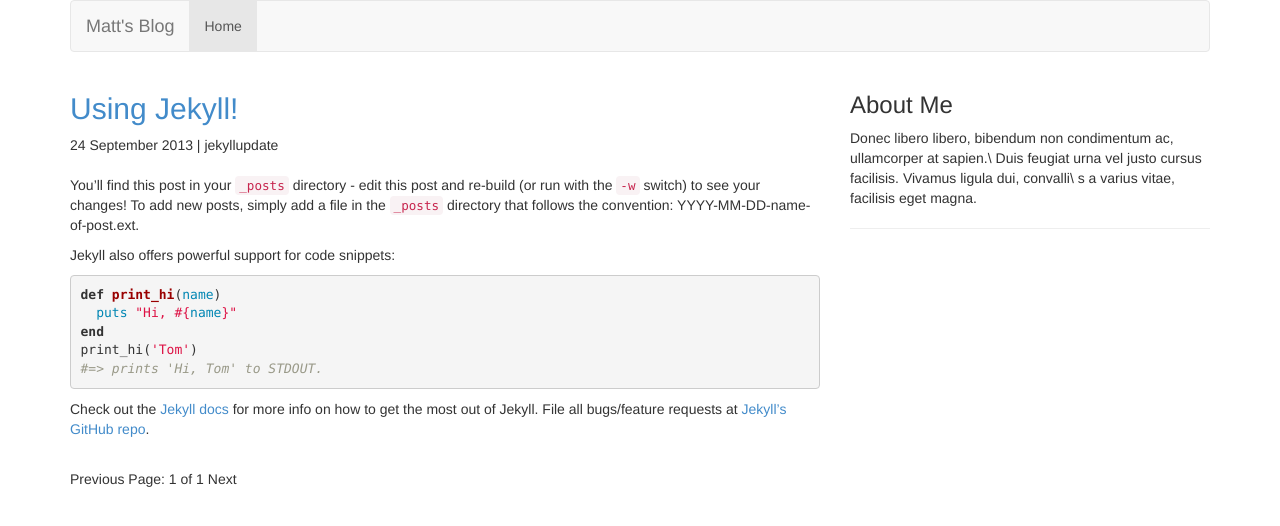
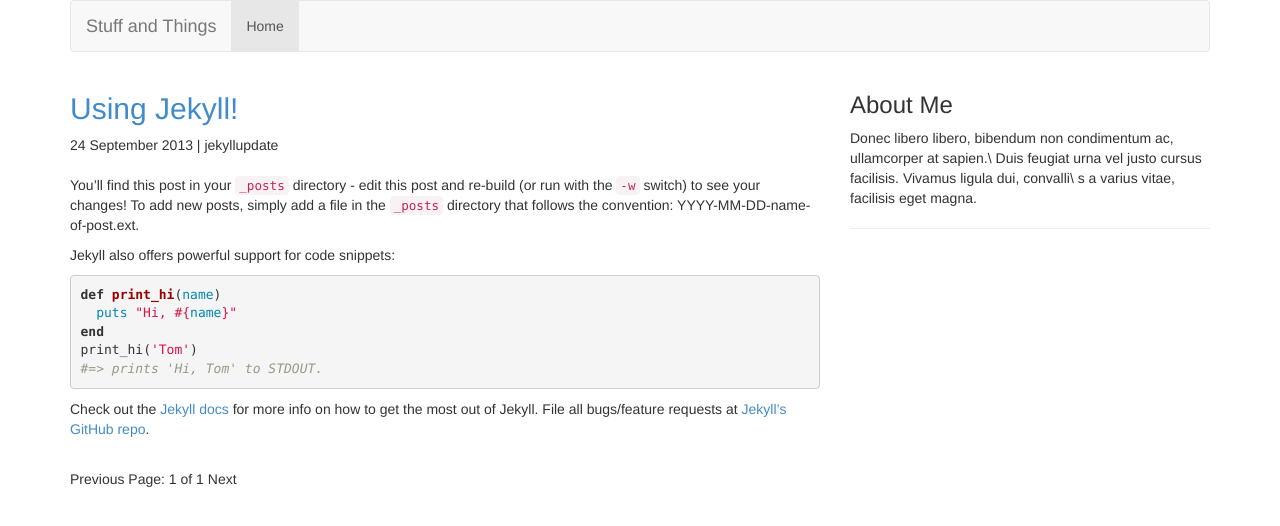
Before and after one commit to mhowell/mhowell.github.io, a Jekyll site: the page built from index.html, in a window 1280 px wide. Shown: the top 526 px of the page. Built offline with Jekyll 4.4.1, drawn with Linux system fonts in a browser that asks for light colours; nearby versions of some CDN libraries; Markdown is read by kramdown in place of the engine named in the settings; the list of posts is cut into pages by our own code.

Commit message:
Updated name of blog

```diff
--- a/_config.yml
+++ b/_config.yml
@@ -1,4 +1,4 @@
-name: Matt's Blog
+name: Stuff and Things
 markdown: redcarpet
 pygments: true
 layout: default
```
